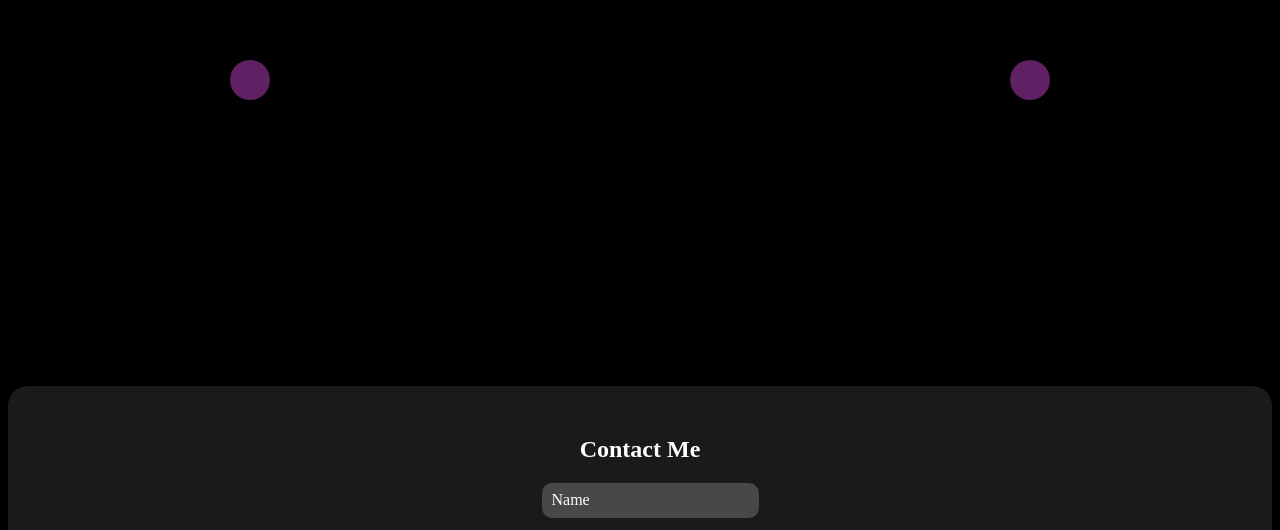
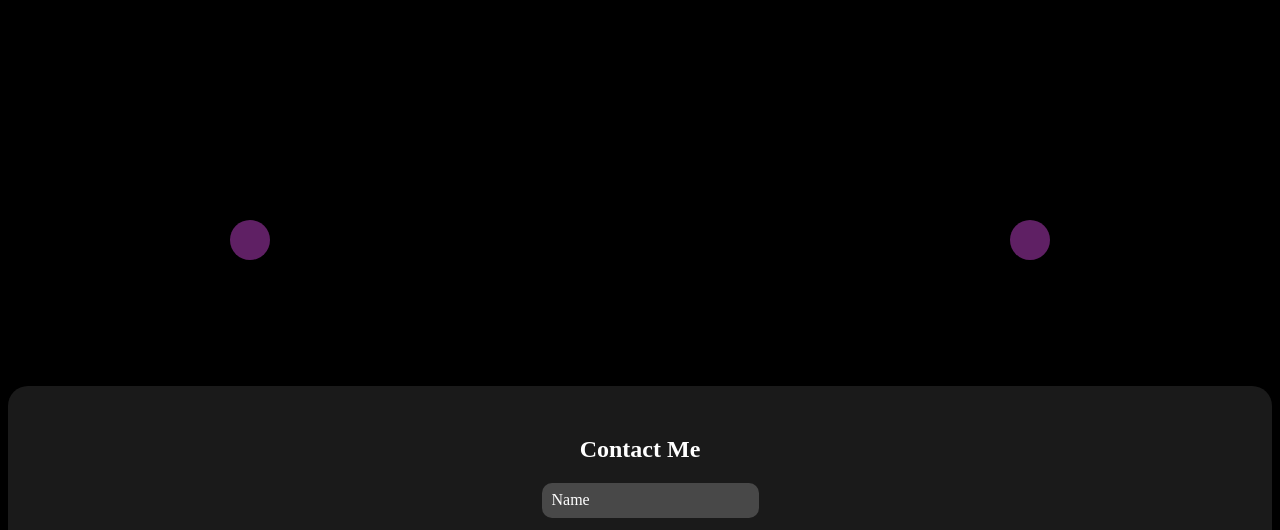
Before and after one commit to NiyathaVS/Portfolio-website, a plain HTML site: page index.html in a window 1280 px wide. Shown: the part 6500-7030 px from the top of the page. Drawn offline with Linux system fonts and the light colour scheme.

Commit message:
Update styles.css

```diff
--- a/styles.css
+++ b/styles.css
@@ -147,12 +147,12 @@ html, body {
 }
 
 .btn-prev {
-  top: 820%;
+  top: 840%;
   left: 18%;
 }
 
 .btn-next {
-  top: 820%;
+  top: 840%;
   right: 18%;
 }
 
```
